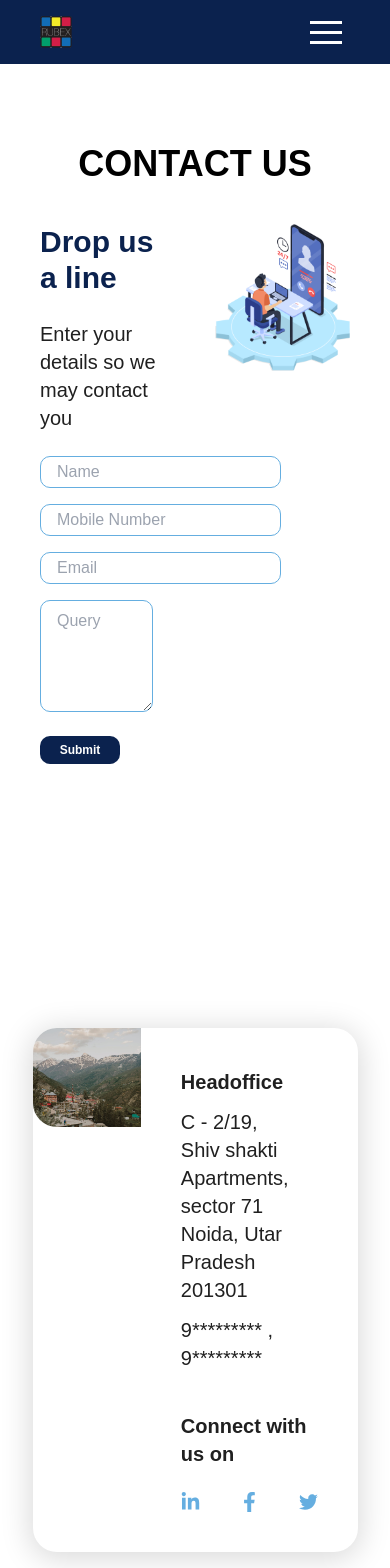
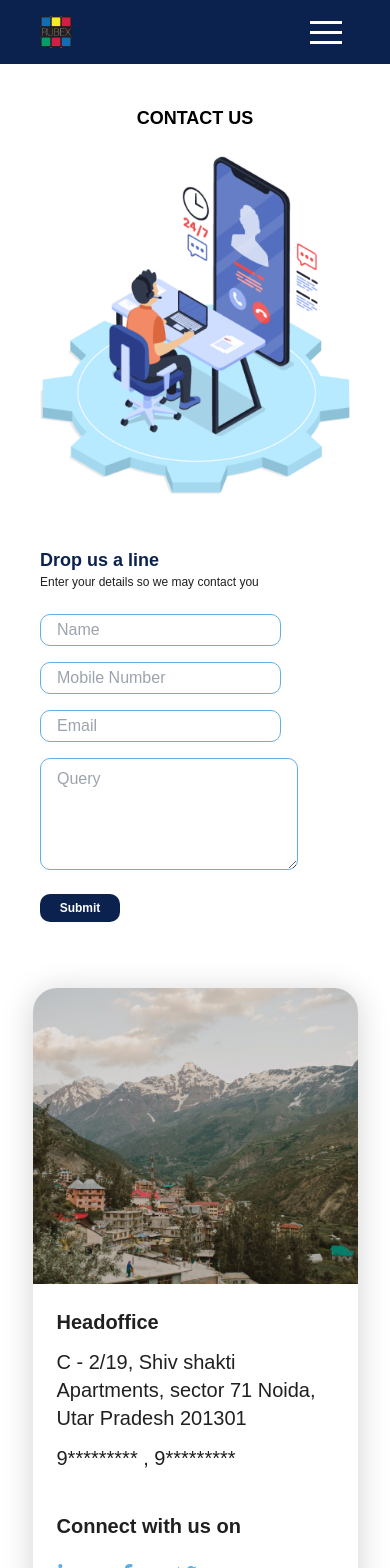
Before and after one commit to Aagam-Jain-113/rubex, a React (Create React App) app: page /contact in a window 390 px wide. Shown: the top 1568 px of the page. Built offline with nearby package versions, Linux system fonts and the light colour scheme.

Commit message:
fixed: Navbar link and mobile responsiveness

```diff
--- a/src/components/Contact/Contact.js
+++ b/src/components/Contact/Contact.js
@@ -9,30 +9,30 @@ function Contact() {
     return (
         <div>
             <Navbar />
-            <div className='mt-20 min-h-screen'>
-                <p className='text-4xl font-bold uppercase text-center'>Contact Us</p>
-                <div className='grid grid-cols-2 gap-10 px-10 lg:px-28'>
-                    <div className='col-span-1 mt-10'>
-                        <p className='text-primary text-3xl font-semibold'>Drop us a line</p>
-                        <p className='text-textSecondary text-xl mt-6'>Enter your details so we may contact you</p>
+            <div className='mt-10 lg:mt-20 min-h-screen'>
+                <p className='text-lg lg:text-4xl font-bold uppercase text-center'>Contact Us</p>
+                <div className='flex flex-col-reverse lg:grid grid-cols-2 gap-10 px-10 lg:px-28'>
+                    <div className='col-span-2 lg:col-span-1 mt-3 lg:mt-10'>
+                        <p className='text-primary text-lg lg:text-3xl font-semibold'>Drop us a line</p>
+                        <p className='text-textSecondary text-xs lg:text-xl lg:mt-6'>Enter your details so we may contact you</p>
                         <input type='text' placeholder='Name' className="mt-6 h-8 px-4 block rounded-xl border border-contact" />
                         <input type='tel' placeholder='Mobile Number' className="mt-4 h-8 block rounded-xl px-4 border border-contact" />
                         <input type='email' placeholder='Email' className="mt-4 px-4 block h-8 rounded-xl border border-contact" />
                         <textarea placeholder='Query' className="mt-4 w-10/12 block px-4 rounded-xl h-28 pt-2 border border-contact" />
                         <button className='text-white bg-primary mt-6 h-7 w-20 text-xs font-bold rounded-xl'>Submit</button>
                     </div>
-                    <div className='col-span-1 mx-auto mt-10'>
+                    <div className='col-span-2 lg:col-span-1 mx-auto mt-6 lg:mt-10'>
                         <img src={Contactus} alt="" />
                     </div>
                 </div>
             </div>
             <div className='w-10/12 rounded-3xl mt-10 mb-20 grid grid-cols-3 mx-auto shadow-cards'>
-                <div className='col-span-1'>
-                    <img src={Office} alt="" className='rounded-l-3xl' />
+                <div className='col-span-3 lg:col-span-1'>
+                    <img src={Office} alt="" className='rounded-t-3xl lg:rounded-l-3xl' />
                 </div>
-                <div className='col-span-2 text-xl text-textSecondary p-10'>
+                <div className='col-span-3 lg:col-span-2 text-xl text-textSecondary p-6 lg:p-10'>
                     <p className='font-bold'>Headoffice</p>
-                    <p className='w-3/4 mt-3'>C - 2/19, Shiv shakti Apartments, sector 71 Noida, Utar Pradesh 201301</p>
+                    <p className='w-full lg:w-3/4 mt-3'>C - 2/19, Shiv shakti Apartments, sector 71 Noida, Utar Pradesh 201301</p>
                     <p className='mt-3'>9********* , 9*********</p>
 
                     <p className='mt-10 font-bold'>Connect with us on</p>
--- a/src/components/Home/Plan.js
+++ b/src/components/Home/Plan.js
@@ -40,7 +40,7 @@ function Plan() {
     ]
 
     return (
-        <div className="min-h-screen mt-12 lg:mb-40">
+        <div className="min-h-screen my-12 lg:mb-40">
             <div className='h-full lg:h-96 mx-auto rounded-xl shadow-cards w-10/12 p-6 lg:p-12 bg-white text-center'>
                 <p className='uppercase font-bold text-lg lg:text-4xl text-primary'>Plans</p>
                 <p className="w-full lg:w-1/2 text-sm lg:text-xl mx-auto mt-6">Our flexible approach to learning allows students to learn at their pace and clear doubts whenever they arise.</p>
--- a/src/components/Navbar.js
+++ b/src/components/Navbar.js
@@ -28,8 +28,8 @@ function Navbar() {
                     </div>
                     {activeDropdown &&
                         <div className='absolute cursor-pointer top-10 z-20 transform duration-300 h-24 rounded-lg w-36 bg-dropdown p-6 text-center'>
-                            <p>About RUBEX</p>
-                            <p className='mt-3'>Contact Us</p>
+                            <NavLink to="/about" className='cursor-pointer'><p className='mb-2'>About RUBEX</p></NavLink>
+                            <NavLink to="/contact" className='cursor-pointer'>Contact Us</NavLink>
                         </div>
                     }
                     <a href="/">Login</a>
--- a/src/components/shared/Experience.js
+++ b/src/components/shared/Experience.js
@@ -6,7 +6,7 @@ import Experienceguy from '../../assets/experienceguy.png'
 
 function Experience() {
     return (
-        <div className='px-10 mt-10 lg:mt-0 relative w-full flex flex-col items-center justify-center min-h-screen'>
+        <div className='px-10 relative w-full flex flex-col items-center justify-center min-h-screen'>
             <img src={Bluedesign} alt="hello" className='absolute w-24 lg:w-auto top-0 left-0' />
             <img src={Experienceimg} alt="" className='absolute hidden lg:block w-10/12 transform -translate-x-1/2 left-1/2 top-1/3 -translate-y-1/3' />
             <img src={Experienceguy} alt="" className='lg:hidden' />
```
